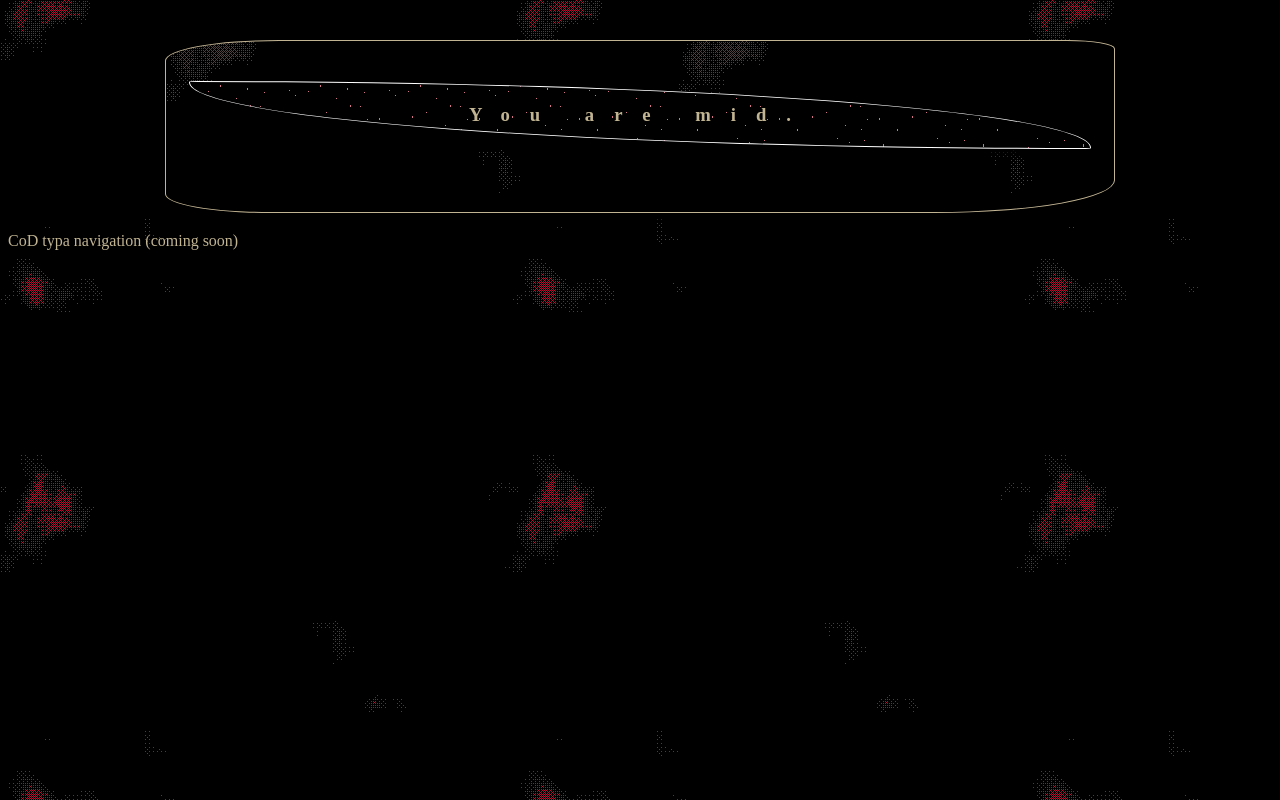
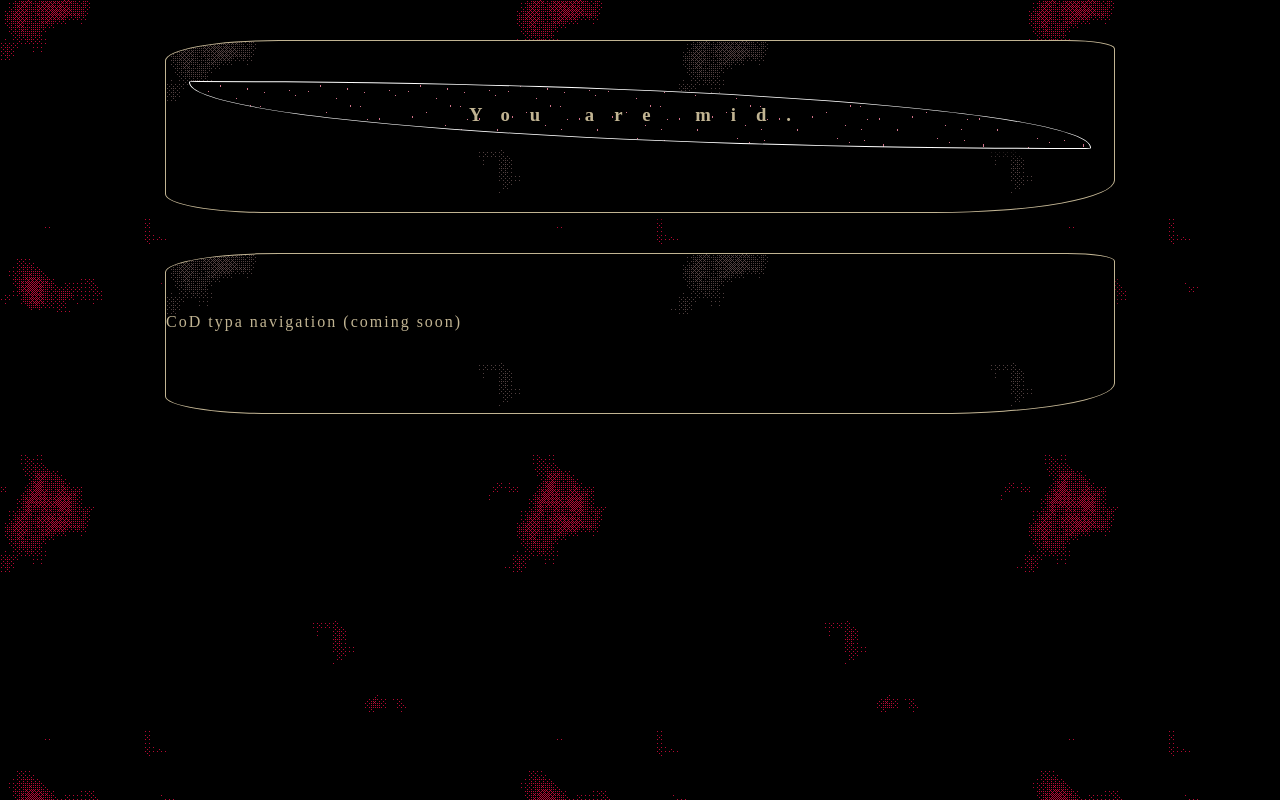
Before and after one commit to CouldbeCassie/test, a plain HTML site: page school_projects.html in a window 1280 px wide. Drawn offline with Linux system fonts and the light colour scheme.

Commit message:
Update school_projects.html

```diff
--- a/school_projects.html
+++ b/school_projects.html
@@ -19,10 +19,12 @@
      </div>
    </div>
 </div>
+<div class="top">
   <div clas="bottom left">
     <p>
      CoD typa navigation (coming soon)
     </p>
-  </div
+  </div>
+</div>
 </body
 </html>
```
